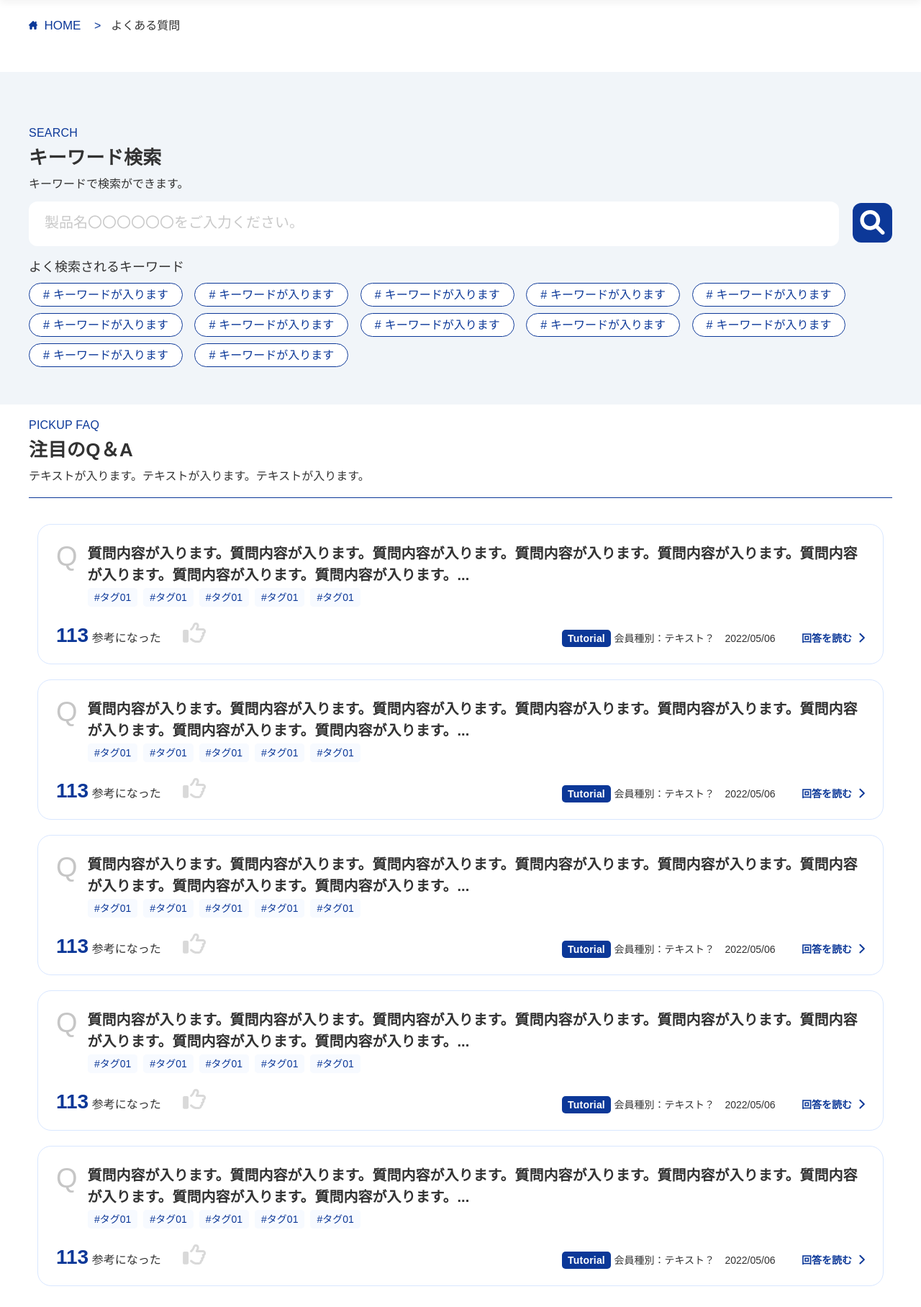
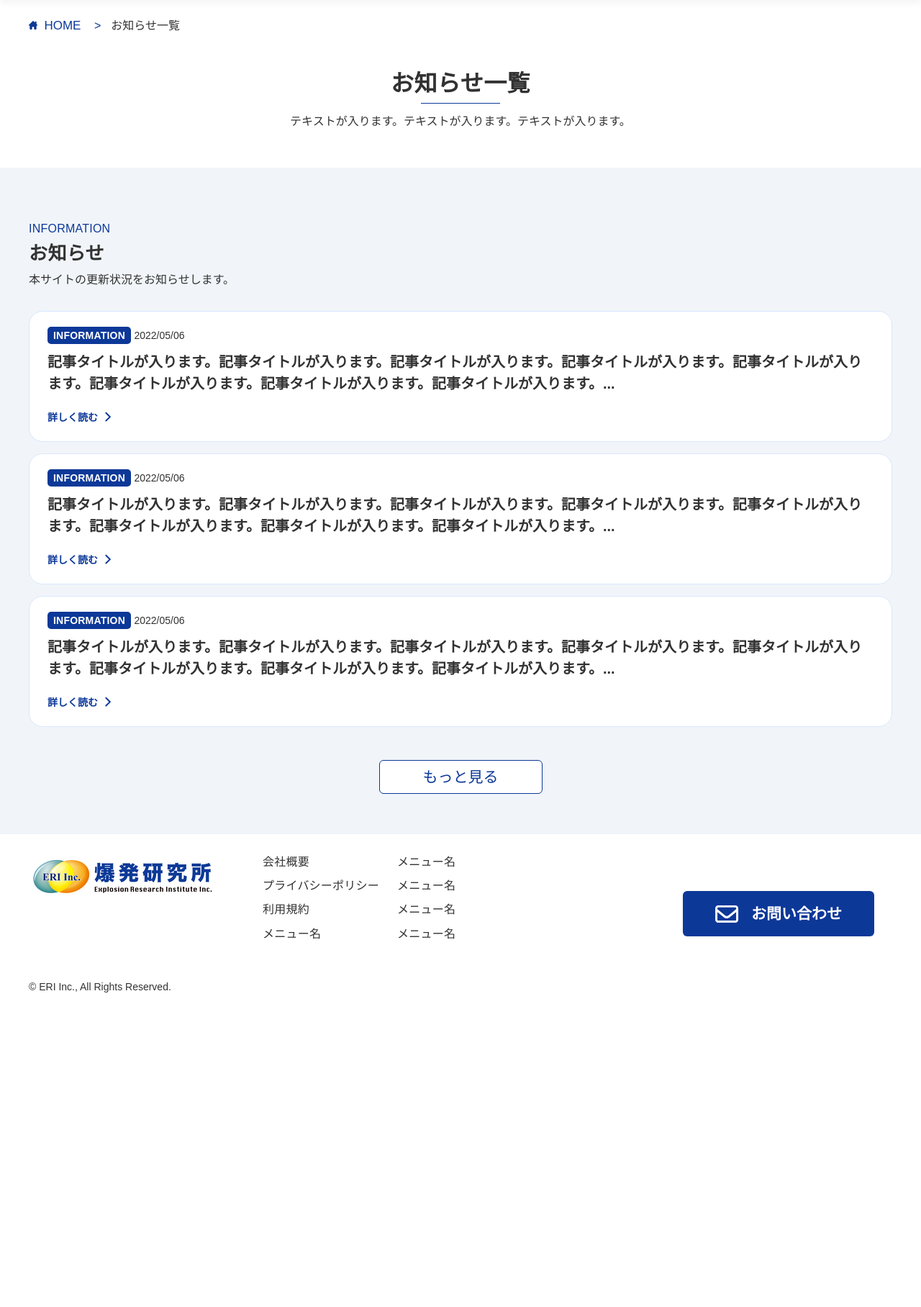
Before and after one commit to yuta-watanabe0417/bakuhatsu_supportweb, a Django app: template templates/information/list.html in a window 1280 px wide. Shown: the part 104-1920 px from the top of the page at 72% size. After the commit the page ends 1483 px from the top, so only its background shows below. Run offline with Django 3.2, Linux system fonts and the light colour scheme; the template is opened without the code that fills it, so the values that code supplies are empty.

Commit message:
お知らせページ作成

```diff
--- a/config/urls.py
+++ b/config/urls.py
@@ -2,11 +2,7 @@ from django.contrib import admin
 from django.urls import path, include
 from django.conf import settings
 from django.conf.urls.static import static
-from .views import TopPage
-from .views import FaqList
-from .views import FaqDetail
-from .views import ContentsList
-from .views import ContentsDetail
+from .views import TopPage, FaqList, FaqDetail, ContentsList, ContentsDetail, InformationList, InformationDetail
 
 urlpatterns = [
    path('admin/', admin.site.urls),
@@ -14,7 +10,9 @@ urlpatterns = [
    path('faq/list', FaqList.as_view(), name='faq/list'),
    path('faq/detail', FaqDetail.as_view(), name='faq/detail'),
    path('contents/list', ContentsList.as_view(), name='contents/list'),
-   path('contents/detail', ContentsDetail.as_view(), name   ='contents/detail'),
+   path('contents/detail', ContentsDetail.as_view(), name='contents/detail'),
+   path('information/list', InformationList.as_view(), name='information/list'),
+   path('information/detail', InformationDetail.as_view(), name='information/detail'),
    # path('blog/', include('blogs.urls')),
    # path('accounts/', include('accounts.urls')),
    # path('qa/', include('QA.urls')),
--- a/templates/base.html
+++ b/templates/base.html
@@ -49,14 +49,14 @@
           {% block breadcrumb %}{% endblock %}
         </ul>
       </div>
-      <!-- <section class="l-page-first">
+      <section class="l-page-first">
         <div class="l-page-first__wrapper l-wrapper">
           <h1 class="c-page-title">{% block page-title %}{% endblock %}</h1>
           <p class="c-page-title__sub">
             {% block page-subtitle %}{% endblock %}
           </p>
         </div>
-      </section> -->
+      </section>
       {% block content %}{% endblock %}
     </main>
     <footer class="l-footer">
--- a/templates/information/detail.html
+++ b/templates/information/detail.html
@@ -13,5 +13,7 @@
 </li>
 {% endblock %}
 {% block content %}
+{% block page-title %}お知らせタイトル{% endblock %}
+{% block page-subtitle %}お知らせ{% endblock %}
 {% include 'information/informationArticle.html' %}
 {% endblock %}
--- a/templates/information/informationCard.html
+++ b/templates/information/informationCard.html
@@ -0,0 +1,66 @@
+{% load static %}
+<section class="p-information">
+    <div class="p-information__wrapper l-wrapper">
+        <h2 class="c-section-title" data-english-title="INFORMATION">お知らせ</h2>
+        <p class="c-section-title__subtext">本サイトの更新状況をお知らせします。</p>
+        <div class="p-information__container">
+            <div class="p-information__column">
+                <article class="c-information-card">
+                    <div class="c-information-card__top">
+                        <div class="c-information-card__infomation-inner">
+                            <span class="c-category-tag">INFORMATION</span>
+                            <time datetime="" class="c-information-card__date">2022/05/06</time>
+                        </div>
+                        <h3 class="c-information-card__title">
+                            <a href="" class="c-information-card__title-link">
+                                記事タイトルが入ります。記事タイトルが入ります。記事タイトルが入ります。記事タイトルが入ります。記事タイトルが入ります。記事タイトルが入ります。記事タイトルが入ります。記事タイトルが入ります。...
+                            </a>
+                        </h3>
+                    </div>
+                    <div class="c-information-card__bottom">
+                        <a href="" class="c-information-card__link">詳しく読む</a>
+                    </div>
+                </article>
+            </div>
+            <div class="p-information__column">
+                <article class="c-information-card">
+                    <div class="c-information-card__top">
+                        <div class="c-information-card__infomation-inner">
+                            <span class="c-category-tag">INFORMATION</span>
+                            <time datetime="" class="c-information-card__date">2022/05/06</time>
+                        </div>
+                        <h3 class="c-information-card__title">
+                            <a href="" class="c-information-card__title-link">
+                                記事タイトルが入ります。記事タイトルが入ります。記事タイトルが入ります。記事タイトルが入ります。記事タイトルが入ります。記事タイトルが入ります。記事タイトルが入ります。記事タイトルが入ります。...
+                            </a>
+                        </h3>
+                    </div>
+                    <div class="c-information-card__bottom">
+                        <a href="" class="c-information-card__link">詳しく読む</a>
+                    </div>
+                </article>
+            </div>
+            <div class="p-information__column">
+                <article class="c-information-card">
+                    <div class="c-information-card__top">
+                        <div class="c-information-card__infomation-inner">
+                            <span class="c-category-tag">INFORMATION</span>
+                            <time datetime="" class="c-information-card__date">2022/05/06</time>
+                        </div>
+                        <h3 class="c-information-card__title">
+                            <a href="" class="c-information-card__title-link">
+                                記事タイトルが入ります。記事タイトルが入ります。記事タイトルが入ります。記事タイトルが入ります。記事タイトルが入ります。記事タイトルが入ります。記事タイトルが入ります。記事タイトルが入ります。...
+                            </a>
+                        </h3>
+                    </div>
+                    <div class="c-information-card__bottom">
+                        <a href="" class="c-information-card__link">詳しく読む</a>
+                    </div>
+                </article>
+            </div>
+            <div class="p-information__button-inner">
+                <a href="" class="c-primary-button">もっと見る</a>
+            </div>
+        </div>
+    </div>
+</section>
--- a/templates/information/list.html
+++ b/templates/information/list.html
@@ -1,19 +1,16 @@
 {% extends 'base.html' %}
 {% load static %}
-{% block title %}よくある質問{% endblock %}
+{% block title %}お知らせ一覧{% endblock %}
 {% block breadcrumb %}
 <li class="l-breadcrumb__item">
   <a href="" class="l-breadcrumb__link">HOME</a>
 </li>
 <li class="l-breadcrumb__item">
-  よくある質問
+  お知らせ一覧
 </li>
 {% endblock %}
-{% block page-title %}よくある質問{% endblock %}
+{% block page-title %}お知らせ一覧{% endblock %}
 {% block page-subtitle %}テキストが入ります。テキストが入ります。テキストが入ります。{% endblock %}
 {% block content %}
-{% include 'keywordSearch.html' %}
-{% include 'faq/faqCard.html' %}
-{% include 'faq/faqRequest.html' %}
-{% include 'faq/faqCategory.html' %}
+{% include 'information/informationCard.html' %}
 {% endblock %}
```
Also changed, not shown: config/views.py (+10 -0 lines).
